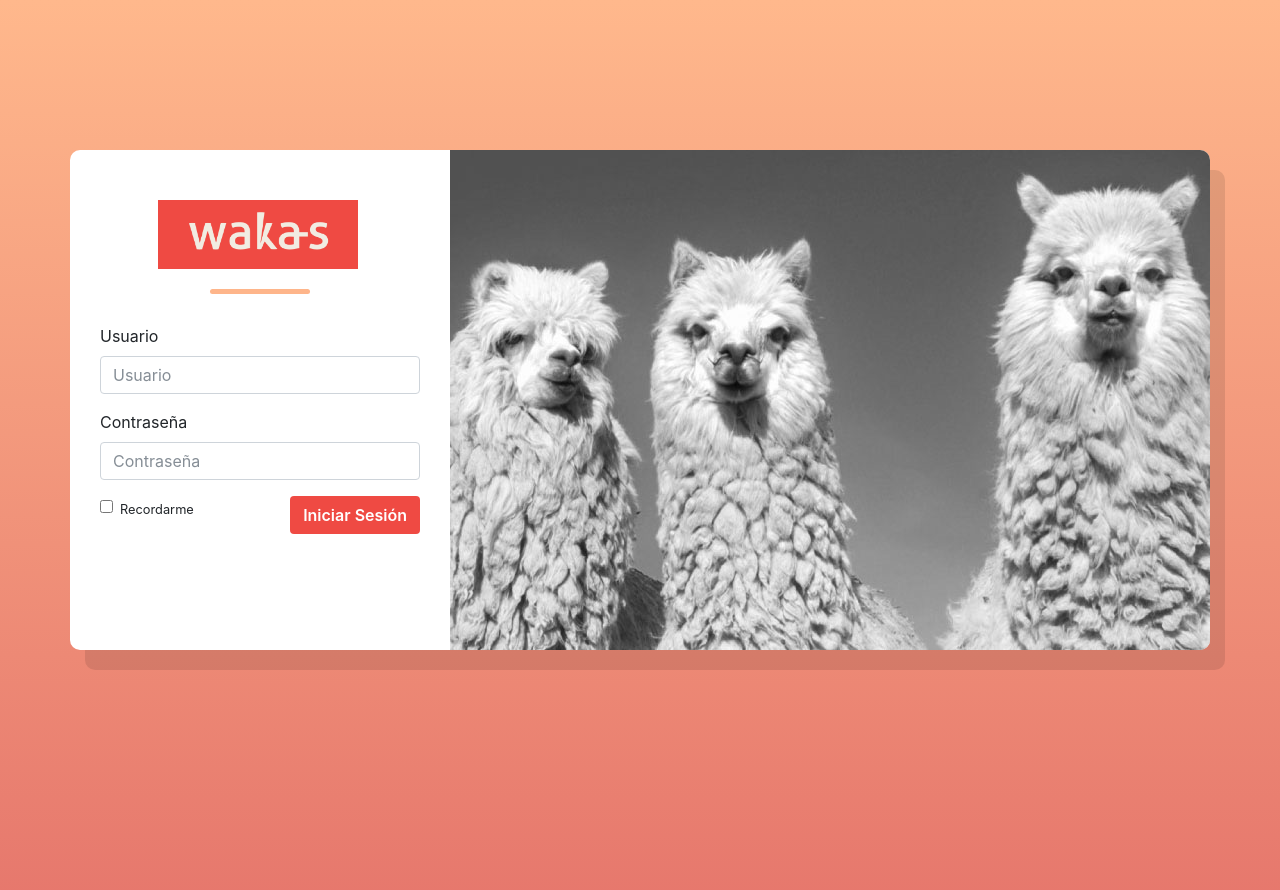
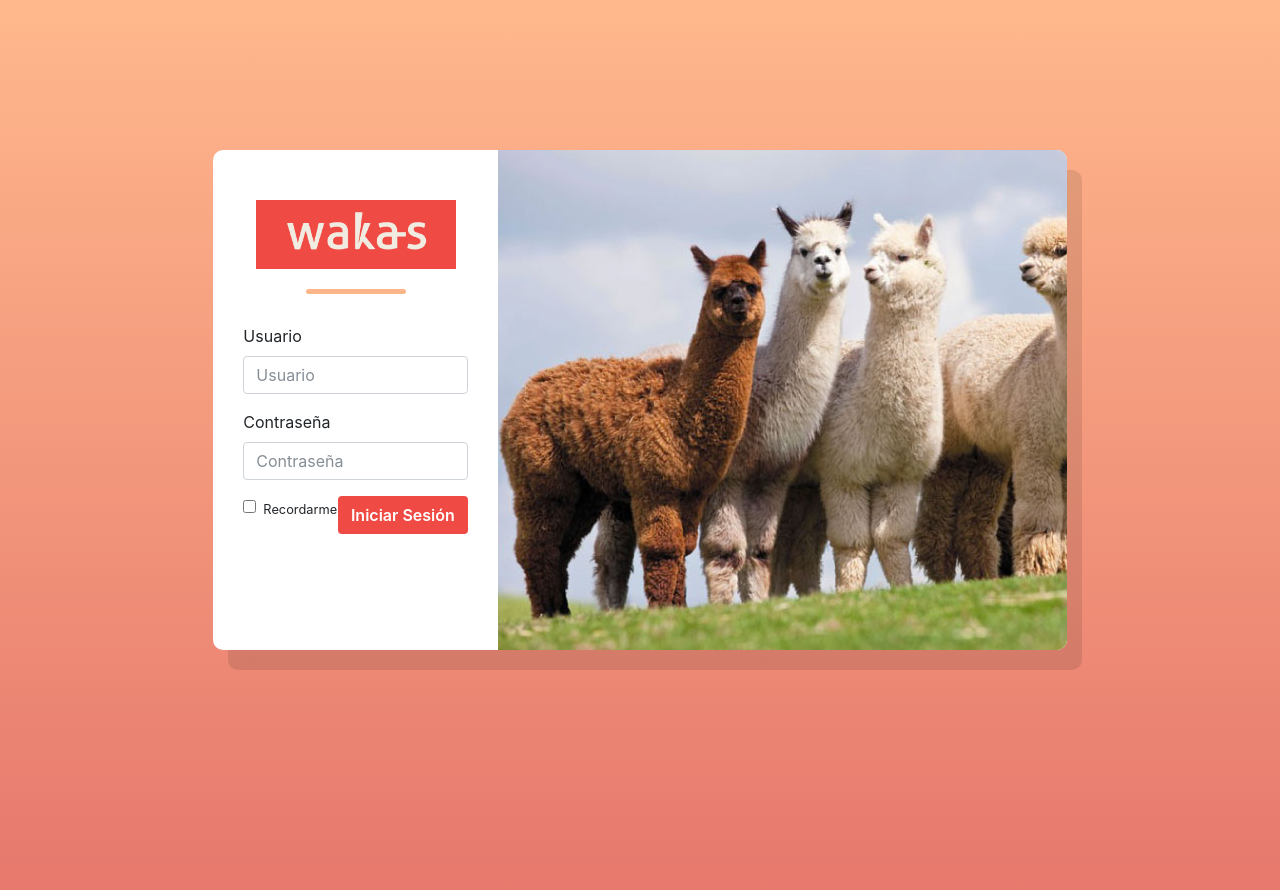
Before and after one commit to GlobalSoftwareDynamics/WakasV2, a PHP site: page / in a window 1280 px wide. Shown: the top 890 px of the page. Run offline with PHP 8.4, Linux system fonts and the light colour scheme; some libraries are stand-ins or nearby versions.

Commit message:
Se cambio la imagen de login y se corrigio el alineamiento del logo con CSS

```diff
--- a/css/index.css
+++ b/css/index.css
@@ -21,7 +21,17 @@ body{
     }
 }
 
-.banner-sec{background:url(../img/alpacas.jpg)  no-repeat left bottom; background-size:cover; min-height:500px; border-radius: 0 10px 10px 0; padding:0;}
+#logo{
+    width:100%;
+    text-align: center;
+}
+
+.centered{
+    display: inline-block;
+    vertical-align: middle;
+}
+
+.banner-sec{background:url(../img/alpaca.jpg)  no-repeat left bottom; background-size:cover; min-height:500px; border-radius: 0 10px 10px 0; padding:0;}
 .container{background:#fff; border-radius: 10px; box-shadow:15px 20px 0px rgba(0,0,0,0.1);}
 .carousel-inner{border-radius:0 10px 10px 0;}
 .carousel-caption{text-align:left; left:5%;}
--- a/index.php
+++ b/index.php
@@ -25,11 +25,11 @@ include('login.php'); // Includes Login Script
 <body>
 
 <section class="login-block">
-    <div class="container">
+    <div class="container col-xl-8 col-lg-4 col-md-8 col-11">
         <div class="row">
             <div class="col-12 col-xl-4 login-sec">
-                <div class="col-xl-11 offset-xl-1 col-lg-6 offset-lg-4 col-md-6 offset-md-4 offset-1">
-                    <img src="img/WakasNavbar.png" width="200" class="ml-xl-3 ml-lg-4 ml-md-0 ml-2">
+                <div id="logo">
+                    <img src="img/WakasNavbar.png" width="200" class="centered">
                 </div>
                 <h2 class="text-center"></h2>
                 <form class="login-form" method="post" action="#">
```
Also changed, not shown: img/alpaca.jpg (added), img/alpacas.jpg (deleted), img/src/alpaca.jpg (added), img/src/alpacas.jpg (deleted).
